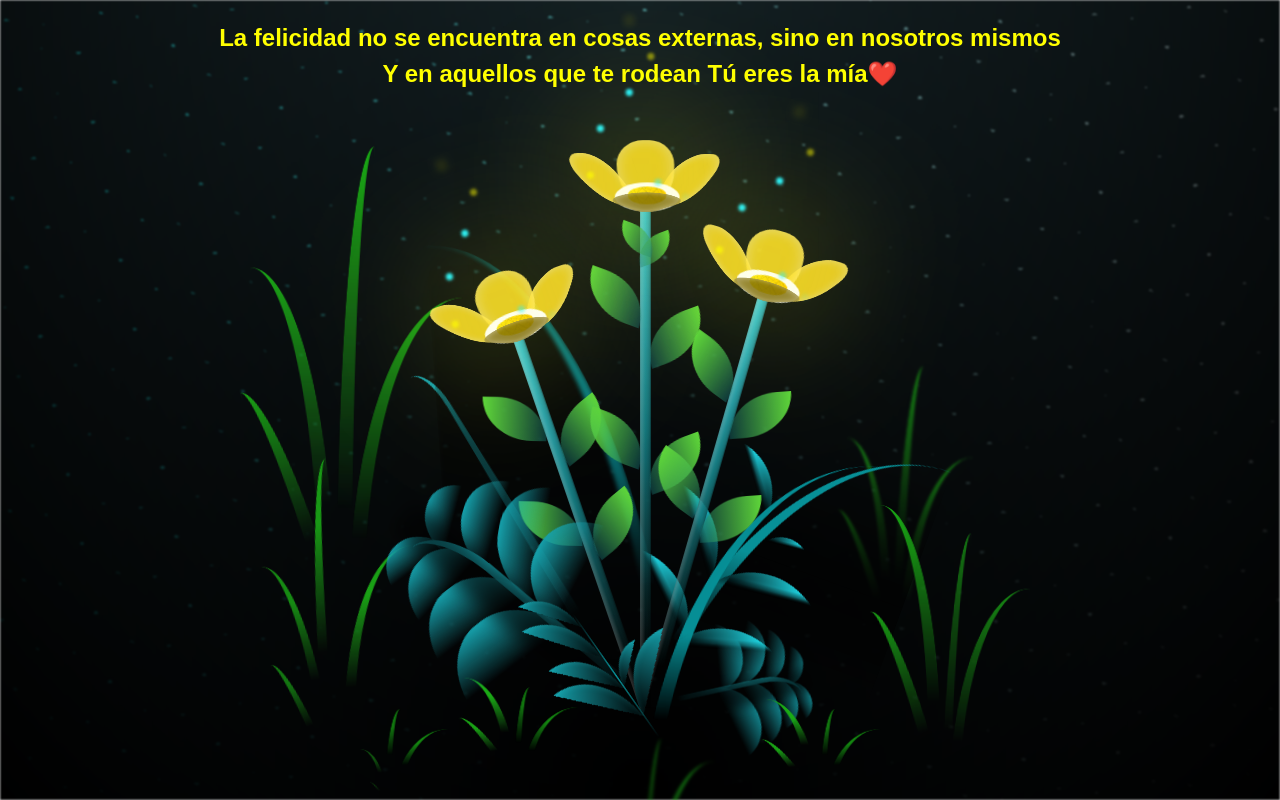
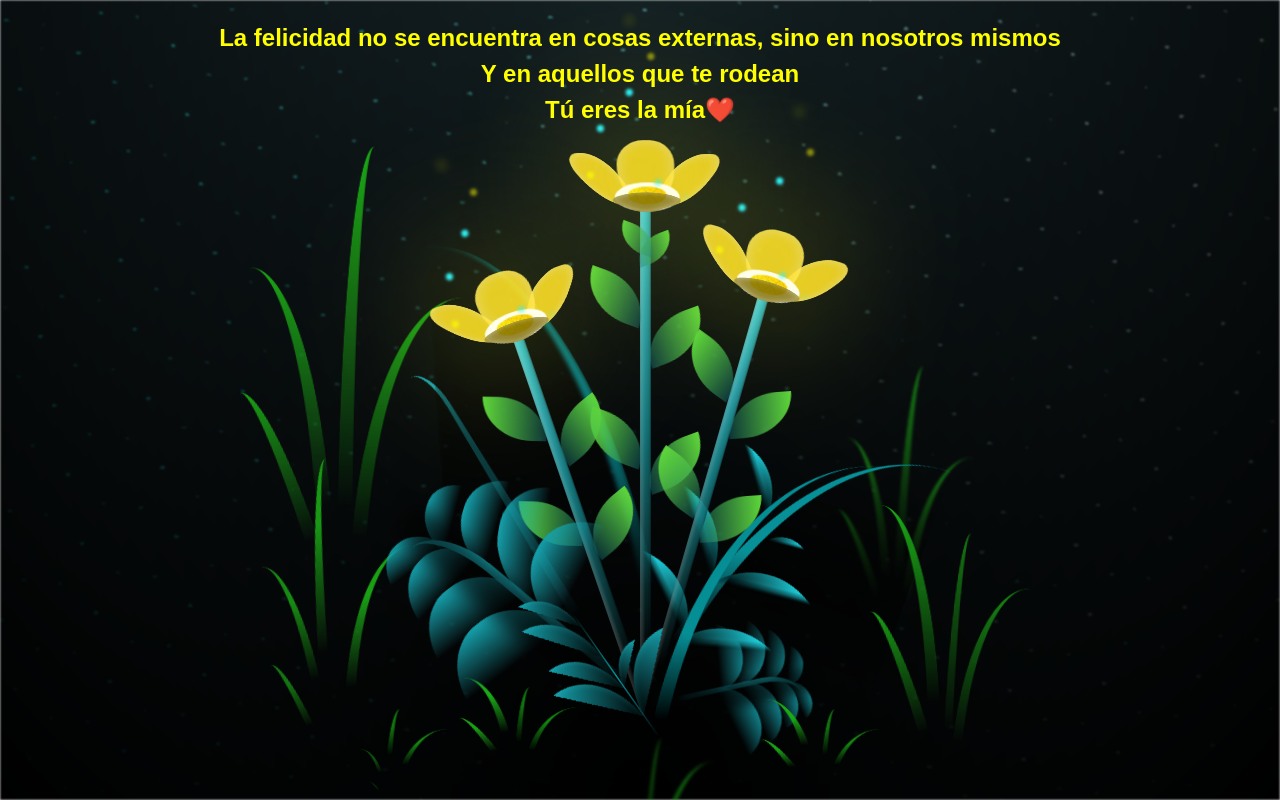
Before and after one commit to helcres/flores, a plain HTML site: page index.html in a window 1280 px wide. Drawn offline with Linux system fonts and the light colour scheme.

Commit message:
Update index.html

```diff
--- a/index.html
+++ b/index.html
@@ -1646,8 +1646,8 @@ h1 {
   </head>
   <body class="container">
     <h1 class="titulo">
-        La felicidad no se encuentra en cosas externas, sino en nosotros mismos<br>
-        Y en aquellos que te rodean
+        La felicidad no se encuentra en cosas externas, sino en nosotros mismos <br>
+        Y en aquellos que te rodean <br>
         Tú eres la mía❤️</h1>
 
     <div class="night"></div>
```
